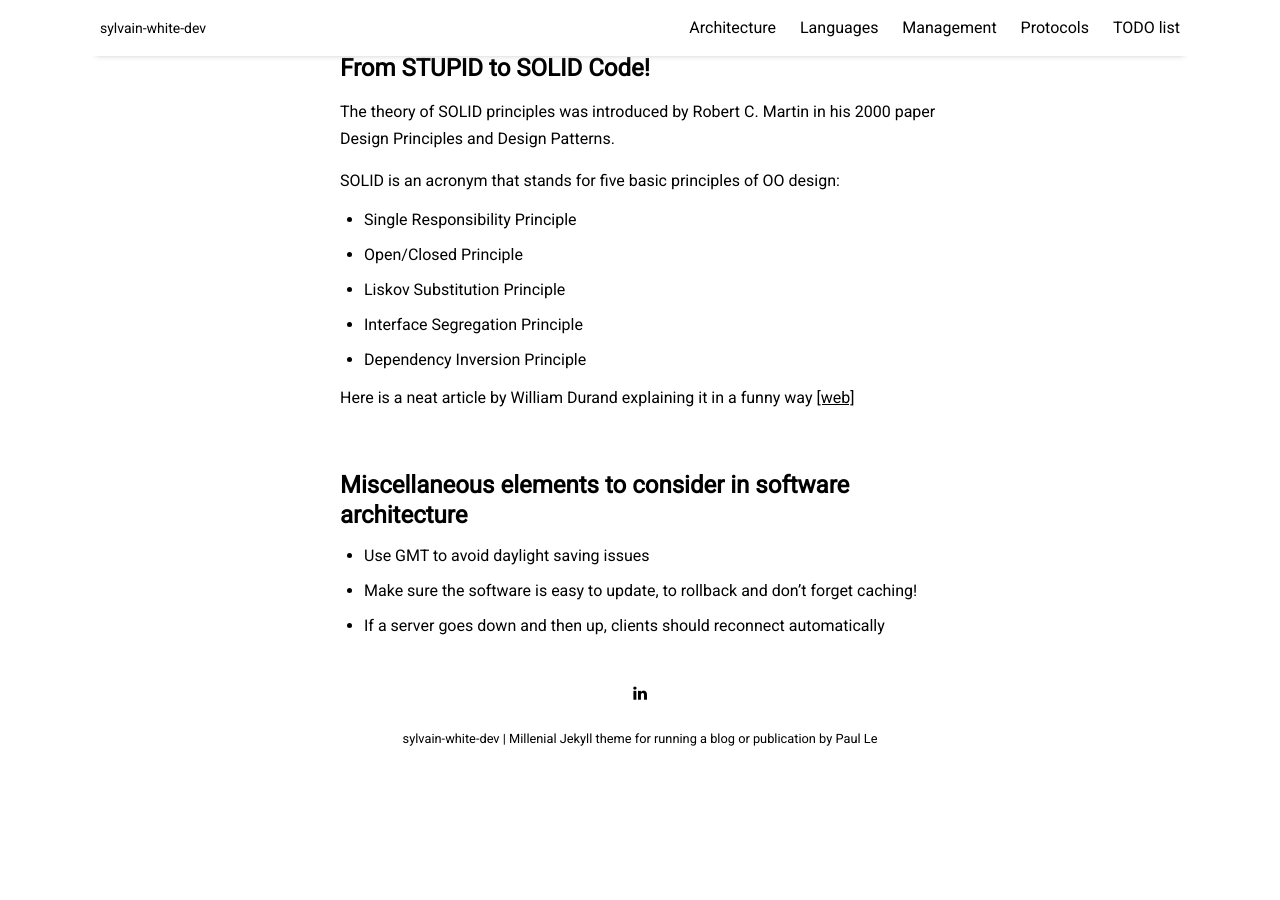
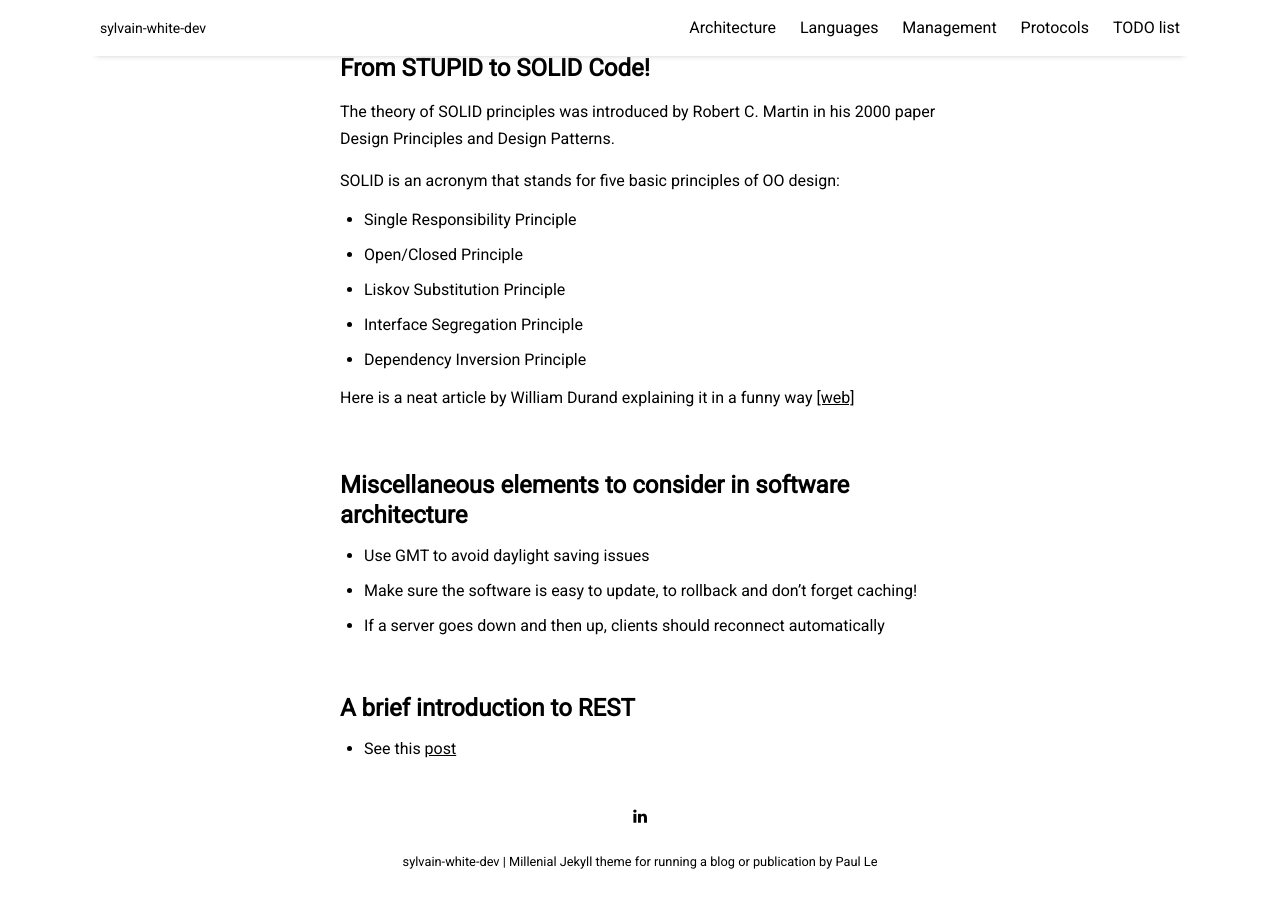
Before and after one commit to sylvainwhite/sylvain-white-dev, a Jekyll site: the page built from pages/architecture.md, in a window 1280 px wide and 900 px high, scrolled down 3094 px. Built offline with Jekyll 4.4.1, drawn with Linux system fonts in a browser that asks for light colours; nearby versions of some CDN libraries; before the commit the page ends 3871 px from its top, so only the background shows below that.

Commit message:
Add link to post on REST principles

```diff
--- a/pages/architecture.md
+++ b/pages/architecture.md
@@ -116,3 +116,9 @@
 * Use GMT to avoid daylight saving issues
 * Make sure the software is easy to update, to rollback and don't forget caching!
 * If a server goes down and then up, clients should reconnect automatically
+
+<br/>
+
+## A brief introduction to REST
+
+* See this [post]({{ site.github.url }}/protocols/restPrinciples.html){:target="_blank"}
```
